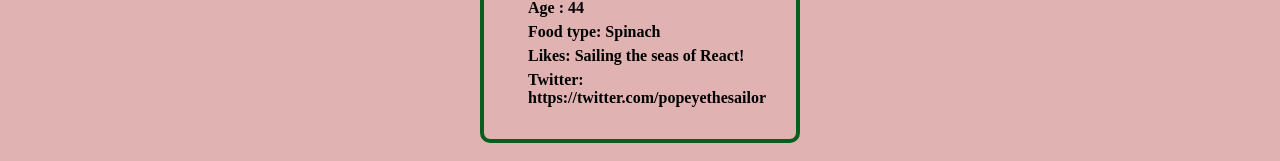
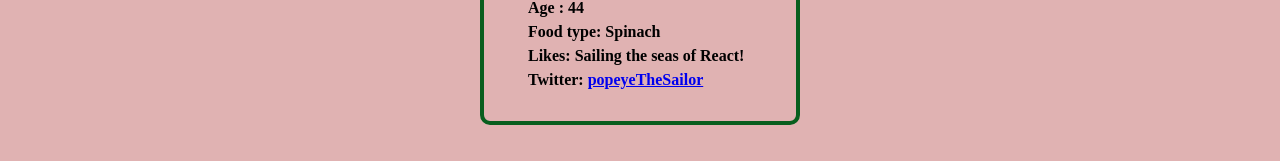
Before and after one commit to rjkr007/react-practice, a React (Create React App) app: page / in a window 1280 px wide. Shown: the part 419-580 px from the top of the page. Built offline with nearby package versions, Linux system fonts and the light colour scheme.

Commit message:
add twitter link

```diff
--- a/src/App.js
+++ b/src/App.js
@@ -8,7 +8,8 @@
     foodType: "Spinach",
     age: 44,
     likes: "Sailing the seas of React!",
-    twitterUsername: "https://twitter.com/popeyethesailor",
+    twitterUsername: "popeyeTheSailor",
+    twitterLink: "https://twitter.com/popeyethesailor",
     avatar:
       "https://www.denofgeek.com/wp-content/uploads/2020/05/Popeye-Spinach-1.jpg?resize=768%2C432",
   };
@@ -26,7 +27,10 @@
           <p> Age : {popeye.age}</p>
           <p>Food type: {popeye.foodType}</p>
           <p>Likes: {popeye.likes}</p>
-          <p>Twitter: {popeye.twitterUsername}</p>
+          <p>
+            Twitter:{" "}
+            <a href={popeye.twitterLink}>{popeye.twitterUsername}</a>
+          </p>
         </div>
       </div>
       <Count />
```
